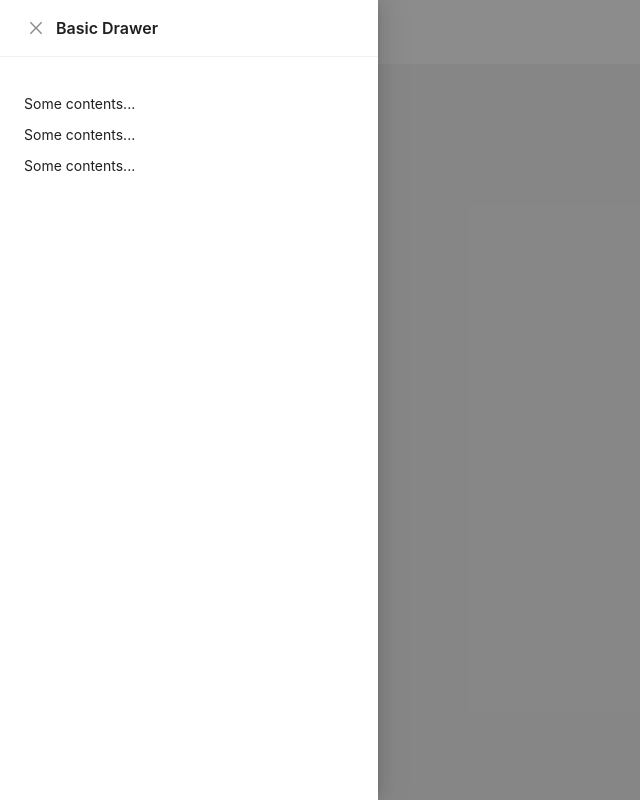
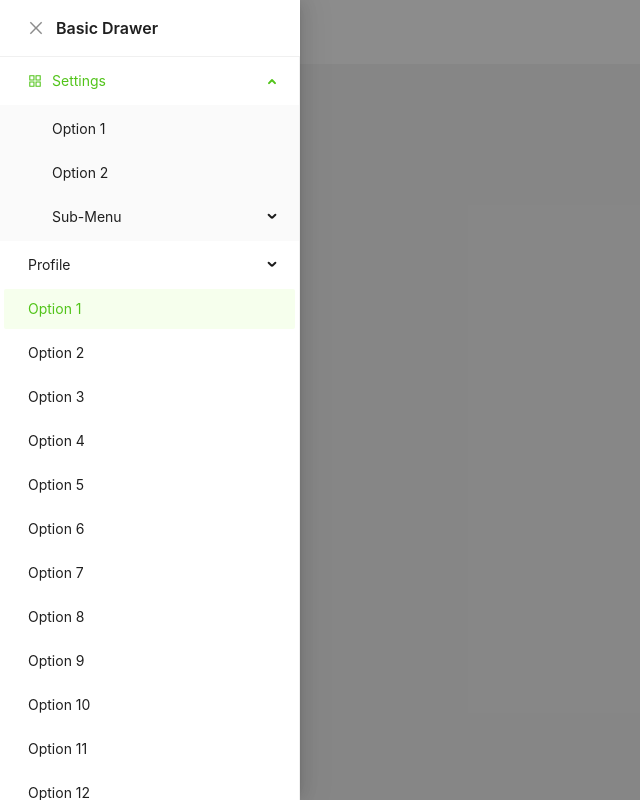
Before and after one commit to vovanmai/client-react-vite-typescript, a React (Vite) app: page /about in a window 1280 px wide. Both pictures are taken after a click on the button "Open". Shown: the whole page, without its empty margins (0-640 px from the left). Built offline with nearby package versions, Linux system fonts and the light colour scheme.

Commit message:
edit menu

```diff
--- a/src/components/About.tsx
+++ b/src/components/About.tsx
@@ -1,7 +1,8 @@
-import React, { useState } from 'react';
-import { Button, Drawer } from 'antd';
+import { FC, useState } from 'react';
+import { Button, Drawer, Menu } from 'antd';
+import {AppstoreOutlined} from "@ant-design/icons";
 
-const About: React.FC = () => {
+const About: FC = () => {
   const [open, setOpen] = useState(false);
 
   const showDrawer = () => {
@@ -17,10 +18,40 @@ const About: React.FC = () => {
       <Button type="primary" onClick={showDrawer}>
         Open
       </Button>
-      <Drawer title="Basic Drawer" placement="left" onClose={onClose} open={open}>
-        <p>Some contents...</p>
-        <p>Some contents...</p>
-        <p>Some contents...</p>
+      <Drawer
+        title="Basic Drawer"
+        width={300}
+        styles={{
+          body: { padding: 0}
+        }}
+        placement="left"
+        onClose={onClose}
+        open={open}
+      >
+        <Menu
+          style={{flex: 1, overflowY: "auto"}}
+          defaultOpenKeys={['1']}
+          defaultSelectedKeys={['1']}
+          mode="inline"
+        >
+          <Menu.SubMenu key="1" title="Settings" icon={<AppstoreOutlined/>}>
+            <Menu.Item key="2">Option 1</Menu.Item>
+            <Menu.Item key="3">Option 2</Menu.Item>
+            <Menu.SubMenu key="4" title="Sub-Menu">
+              <Menu.Item key="5">Option 3</Menu.Item>
+              <Menu.Item key="6">Option 4</Menu.Item>
+            </Menu.SubMenu>
+          </Menu.SubMenu>
+          <Menu.SubMenu key="7" title="Profile">
+            <Menu.Item key="8">Option 5</Menu.Item>
+            <Menu.Item key="9">Option 6</Menu.Item>
+            <Menu.Item key="10">Option 7</Menu.Item>
+            <Menu.Item key="11">Option 8</Menu.Item>
+          </Menu.SubMenu>
+          {[1,2,3,4,5,6,7,8,9,10,11,12,13,14,15,16,17,18,19,20,21].map((number) =>
+            <Menu.Item key={number}>Option {number}</Menu.Item>
+          )}
+        </Menu>
       </Drawer>
     </>
   );
```
